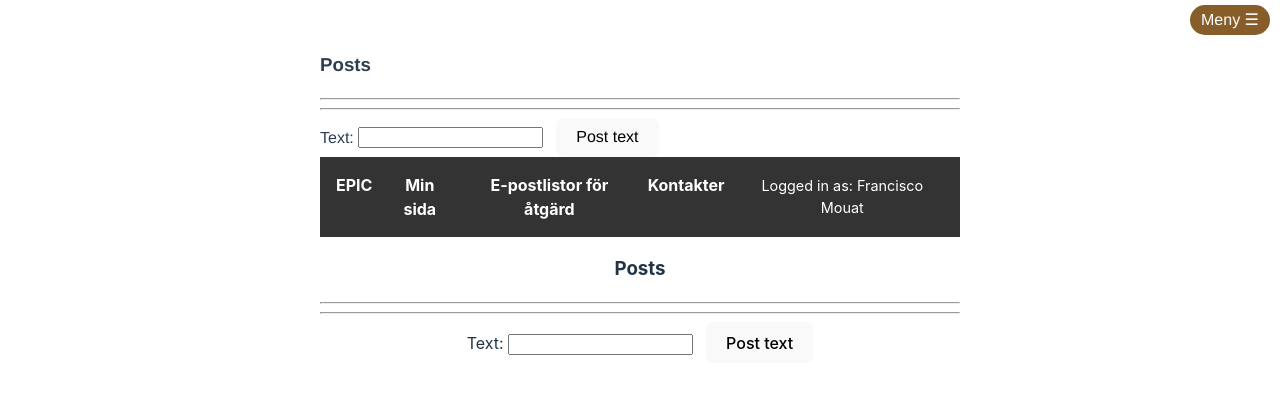
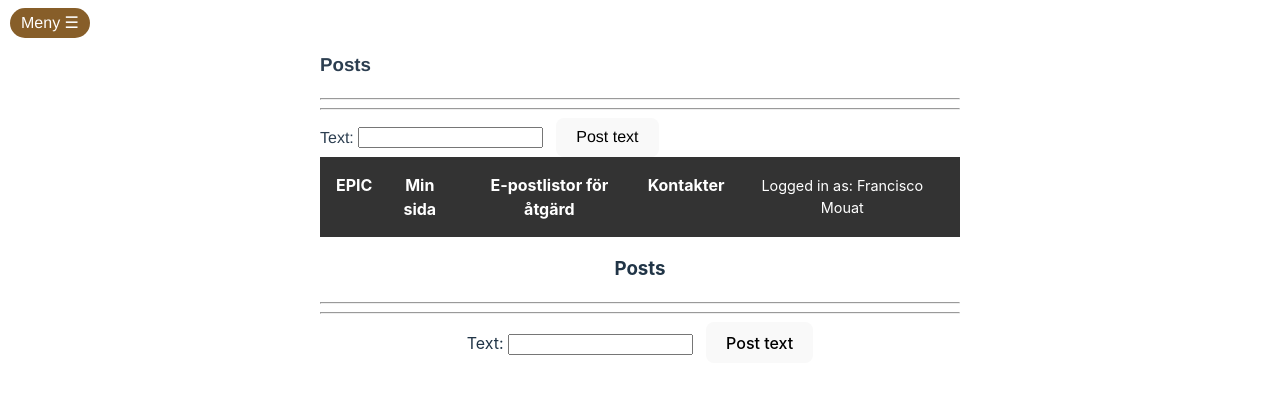
Before and after one commit to Francisco-fco/poc-pinia, a Vue app: page / in a window 1280 px wide. Shown: the top 394 px of the page. Built offline with nearby package versions, Linux system fonts and the light colour scheme.

Commit message:
fixes drawer hr line and removes unneccessary button

```diff
--- a/src/components/Drawer.vue
+++ b/src/components/Drawer.vue
@@ -1,10 +1,10 @@
 <template>
   <div class="container">
-    <label id="hamburger-menu" @click="toggleSidebar">Meny ☰</label>
     <nav id="sidebar-menu" :style="{ left: showSidebar ? '0' : '-350px' }">
-      <button class="close-button" @click="toggleSidebar">✖</button> <!-- Close button -->
-      <ul>
-        <button><a href="/">Start</a></button>
+      <label id="hamburger-menu" :style="{ left: showSidebar ? 'calc(400px - 80px)' : '10px' }" @click="toggleSidebar">Meny ☰</label>
+      <ul style="padding: 0;">
+        <li><button class="close-button" @click="toggleSidebar">Stäng ✖</button></li>
+        <li><a href="/">Start</a></li>
         <hr>
         <li><a href="/my-page">Min sida</a></li>
         <hr>
@@ -50,8 +50,8 @@ const toggleSidebar = () => {
   color: #2c3e50;
 }
 
-img {
-  width: 100%;
+li {
+  padding-left: 1vw;
 }
 
 .border {
@@ -63,8 +63,7 @@ img {
 #hamburger-menu {
   z-index: 1;
   position: fixed;
-  top: 5px;
-  right: 10px;
+  top: 1vh;
   width: 80px;
   border-radius: 15px;
   height: 30px;
@@ -73,6 +72,7 @@ img {
   cursor: pointer;
   background-color: #875e29;
   color: white;
+  transition: 0.3s;
 }
 
 #sidebar-menu {
```
